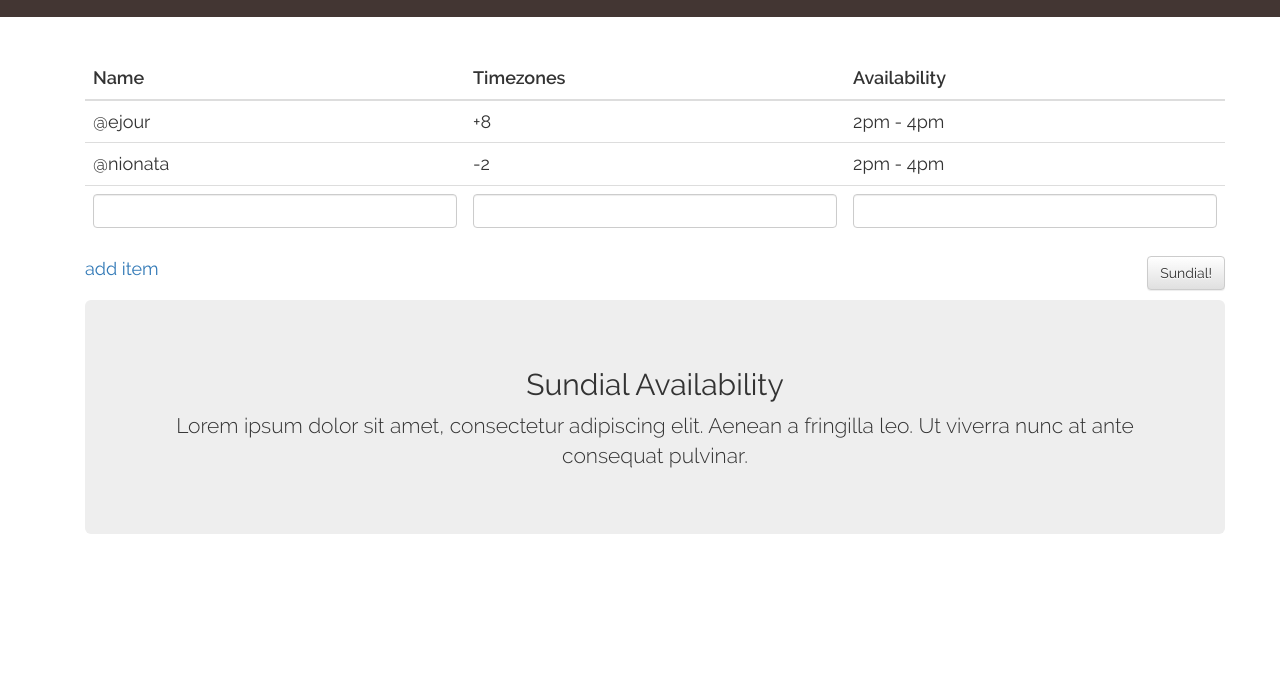
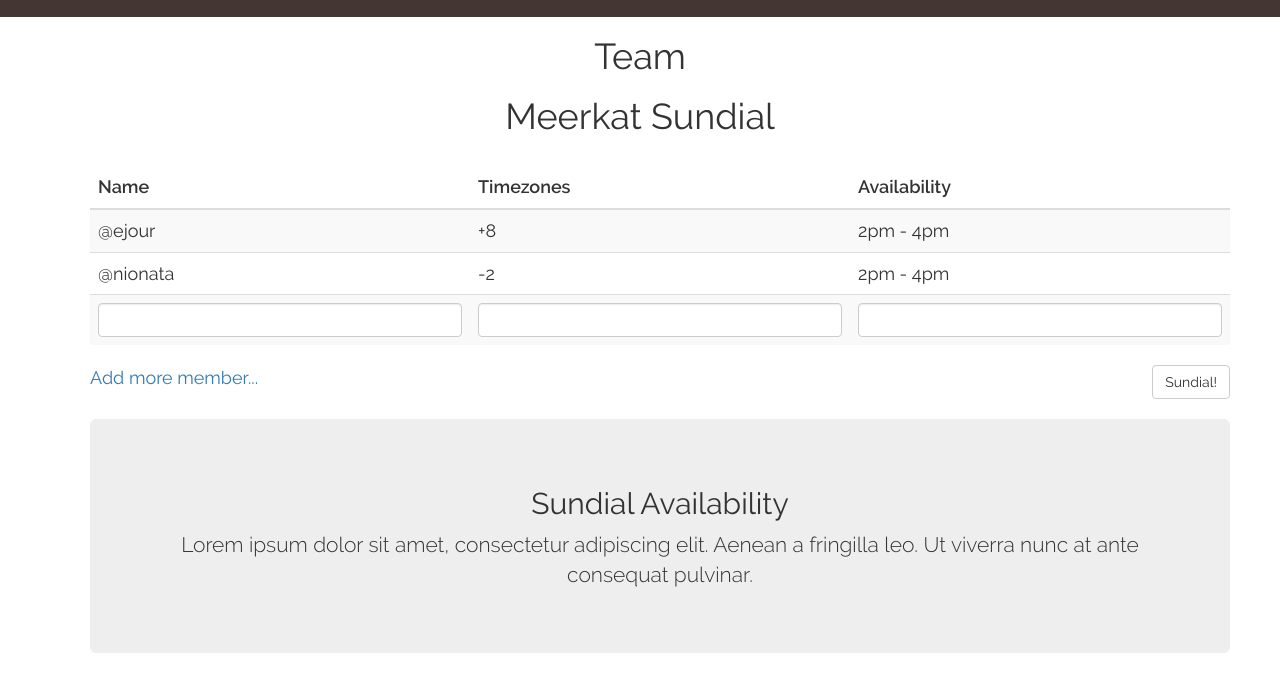
Before and after one commit to nionata/Sundial, a React app: page / in a window 1280 px wide. Shown: the part 73-764 px from the top of the page. Built offline with nearby package versions, Linux system fonts and the light colour scheme.

Commit message:
migrated import bootstrap from index.js to App.js

```diff
--- a/src/assets/styles/App.css
+++ b/src/assets/styles/App.css
@@ -1,29 +1,31 @@
-
-.container {
-  margin: 10px;
-}
-
+/********/
+/*HEADER*/
+/********/
 .App-logo {
   /*animation: App-logo-spin infinite 20s linear;*/
   height: 40px;
 }
 
 .App-header {
-
   padding: 10px;
   background-color: #433633;
   color: white;
 }
 
+
+/******/
+/*BODY*/
+/******/
 .App-body {
   font-size: large;
   padding: 20px;
 }
 
-.header-title{
-  display: inline;
+.App-input-board-container{
+  margin-bottom:20px;
+}
 
-}
+
 
 @keyframes App-logo-spin {
   from { transform: rotate(0deg); }
--- a/src/components/App.js
+++ b/src/components/App.js
@@ -2,7 +2,9 @@ import React, { Component } from 'react';
 import sundialLogo from '../assets/images/favicon-32x32.png';
 import InputBoardContainer from '../containers/InputBoardContainer';
 import ResultBoardContainer from '../containers/ResultBoardContainer';
-import '../assets/styles/App.css';
+import 'bootstrap/dist/css/bootstrap.css'
+import '../assets/styles/App.css'
+
 
 class App extends Component {
   render() {
@@ -11,9 +13,16 @@ class App extends Component {
         <div className="App-header text-center ">
           <h2> <img src={sundialLogo} className="App-logo " alt="logo" /> Sundial</h2>
         </div>
-        <div className="App-body container">
-          <InputBoardContainer />
+        <div className="text-center">
+          <h1>Team</h1>
+          <h1>Meerkat Sundial</h1>
+        </div>
+        <div className="container App-body">
+          <div className="App-input-board-container">
+            <InputBoardContainer />
+          </div>
           <ResultBoardContainer />
+
         </div>
       </div>
     );
--- a/src/components/InputBoard.js
+++ b/src/components/InputBoard.js
@@ -21,7 +21,7 @@ class InputBoard extends React.Component {
         )
     }
 
-    handleAddItem(e){
+    handleAddItem(e) {
         e.preventDefault()
         this.setState({
             toggleAddItem: !this.state.toggleAddItem
@@ -31,7 +31,8 @@ class InputBoard extends React.Component {
     render() {
         return (
             <div className="container">
-                <table className="table table-stripe">
+
+                <table className="table table-striped">
                     <thead>
                         <tr>
                             <th>Name</th>
@@ -53,7 +54,7 @@ class InputBoard extends React.Component {
                         {this.state.toggleAddItem ? this.renderInputForm() : null}
                     </tbody>
                 </table>
-                <a href="#" onClick={this.handleAddItem}>add item</a>
+                <a href="#" onClick={this.handleAddItem}>Add more member...</a>
                 <button type="button" className="btn btn-default pull-right">Sundial!</button>
             </div>
         )
--- a/src/index.js
+++ b/src/index.js
@@ -9,8 +9,6 @@ import rootReducer from './reducers'
 import teams from './testData/teams'
 
 //import styles
-import 'bootstrap/dist/css/bootstrap.css'
-import 'bootstrap/dist/css/bootstrap-theme.css'
 import './index.css'
 
 const defaultState = {
```
